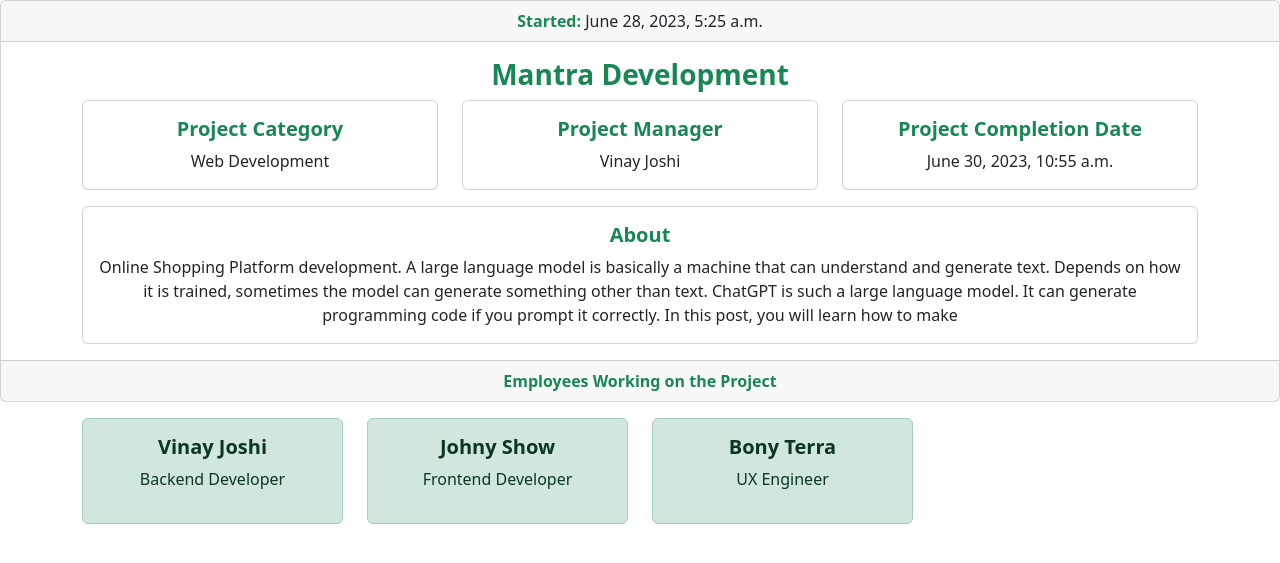
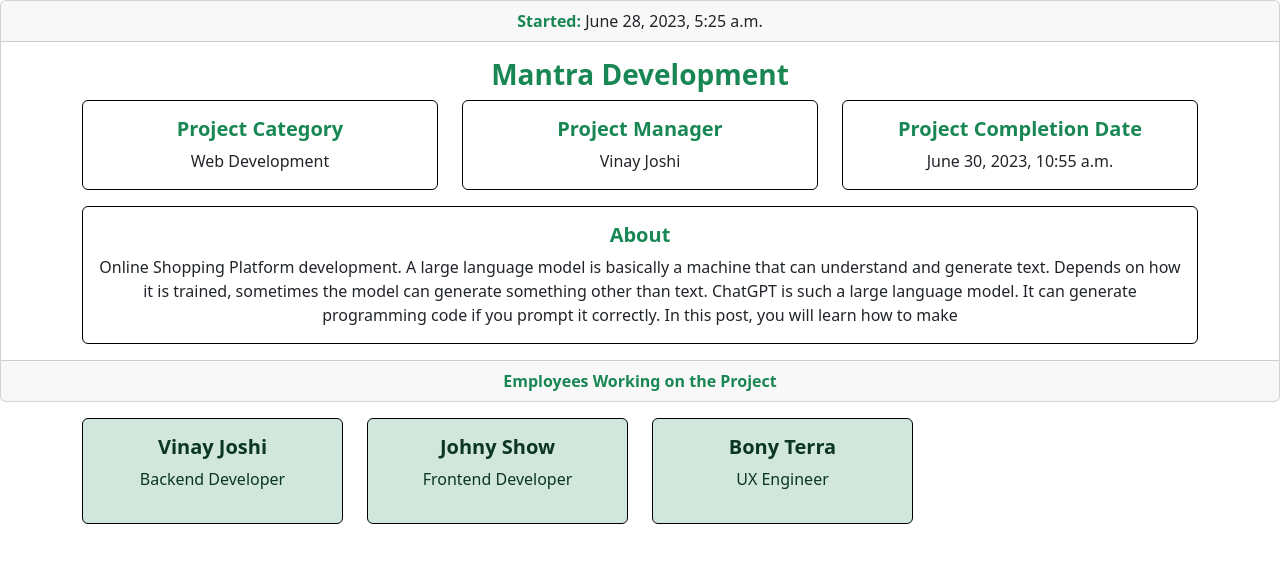
Before and after one commit to vinaycchndra/xIRA, a Django app: page /project/project_detail/16/ in a window 1280 px wide. Shown: the part 61-624 px from the top of the page. Run offline with Django 4.2, Linux system fonts and the light colour scheme; data comes from the database, SQL or seed files in the repository; both versions use the stored data as it was after the commit.

Commit message:
added border to cards in frontend

```diff
--- a/templates/login.html
+++ b/templates/login.html
@@ -3,7 +3,7 @@
 {% block content %}
 
 
-<div class="card mx-auto" style="max-width: 400px; margin-top:100px;">
+<div class="card mx-auto" style="max-width: 400px; margin-top:100px; border: 1px solid black;">
 
       <div class="card-body">
         {% include 'includes/alerts.html' %}
--- a/templates/manage_ticket.html
+++ b/templates/manage_ticket.html
@@ -4,7 +4,7 @@
 {% load tz %}
 <div class="container mt-4">
     <div class="card mx-auto">
-      <article class="card-body">
+      <article class="card-body"  style="border: 1px solid black;">
 		  {% include 'includes/alerts.html' %}
 		<header class="text-success"><h4><strong class="card-title">Get Tickets</strong></h4></header>
 
--- a/templates/project_detail.html
+++ b/templates/project_detail.html
@@ -2,7 +2,7 @@
 
 {% block content %}
 
-<div class="card text-center">
+<div class="card text-center"  >
   <div class="card-header">
      <strong class="text-success">Started:</strong> {{project.start_date}}
   </div>
@@ -11,7 +11,7 @@
         <div class="container">
             <div class="row">
               <div class="col-sm-4" style="">
-              <div class="card">
+              <div class="card"  style="border: 1px solid black;">
 
                 <div class="card-body">
                   <h5 class="card-title text-success"><strong>Project Category</strong></h5>
@@ -21,7 +21,7 @@
               </div>
           </div>
           <div class="col-sm-4" style="">
-              <div class="card">
+              <div class="card"  style="border: 1px solid black;">
 
                 <div class="card-body">
                   <h5 class="card-title text-success"><strong>Project Manager</strong></h5>
@@ -33,7 +33,7 @@
 
 
           <div class="col-sm-4" style="">
-              <div class="card">
+              <div class="card"  style="border: 1px solid black;">
 
                 <div class="card-body">
                   <h5 class="card-title text-success"><strong>Project Completion Date</strong></h5>
@@ -51,7 +51,7 @@
     <div class="container mt-3">
         <div class="row">
           <div class="col-sm-12" style="">
-              <div class="card">
+              <div class="card" style="border: 1px solid black;">
 
                 <div class="card-body">
                   <h5 class="card-title text-success"><strong>About</strong></h5>
@@ -74,7 +74,7 @@
 
         {% for employee in project.assignees.all %}
             <div class="col-sm-3" style="">
-              <div class="alert alert-success" role="alert">
+              <div class="alert alert-success" role="alert" style="border: 1px solid black;">
                   <h5 class="alert-heading text-center"><strong>{{employee}}</strong></h5>
                   <p class="text-center">{{employee.work_profile}}</p>
                 </div>
--- a/templates/register.html
+++ b/templates/register.html
@@ -5,7 +5,7 @@
 <section class="section-content padding-y">
 
 <!-- ============================ COMPONENT REGISTER   ================================= -->
-	<div class="card mx-auto" style="max-width:500px; margin-top:120px;">
+	<div class="card mx-auto" style="max-width:500px; margin-top:120px; border: 1px solid black;">
       <article class="card-body">
 		  {% include 'includes/alerts.html' %}
 		<header class="mb-4 text-success"><h4 class="card-title">Sign up</h4></header>
--- a/templates/tasks.html
+++ b/templates/tasks.html
@@ -3,7 +3,7 @@
 
 {% block content %}
 <div class="container">
-    <div class="card mx-atuo" style="max-width:1400px; margin-top:60px">
+    <div class="card mx-atuo" style="max-width:1400px; margin-top:60px; border: 1px solid black;">
       <article class="card-body">
 		  {% include 'includes/alerts.html' %}
 		<header class="mb-4 text-success"><h4 class="card-title">Create Ticket</h4></header>
```
Also changed, not shown: templates/edit_project.html (+4 -4 lines), templates/my_notifications.html (+7 -1 lines), db.sqlite3.
